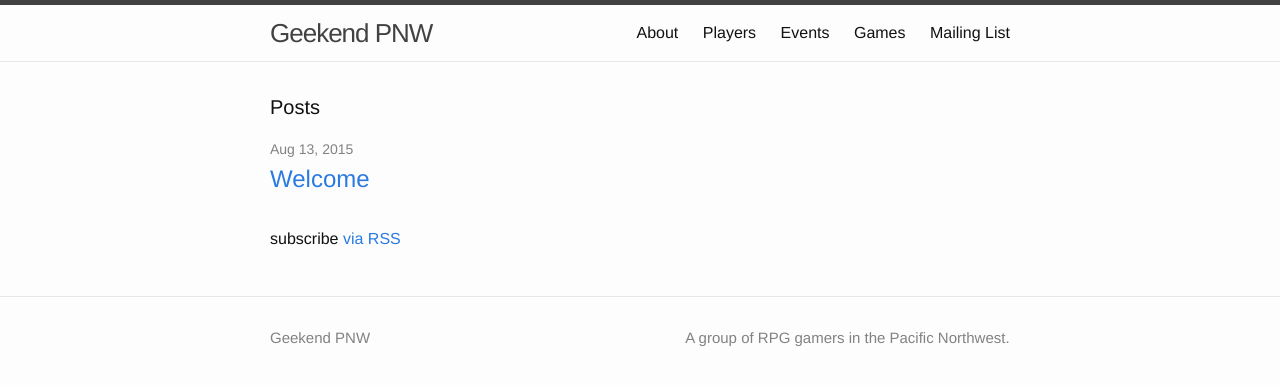
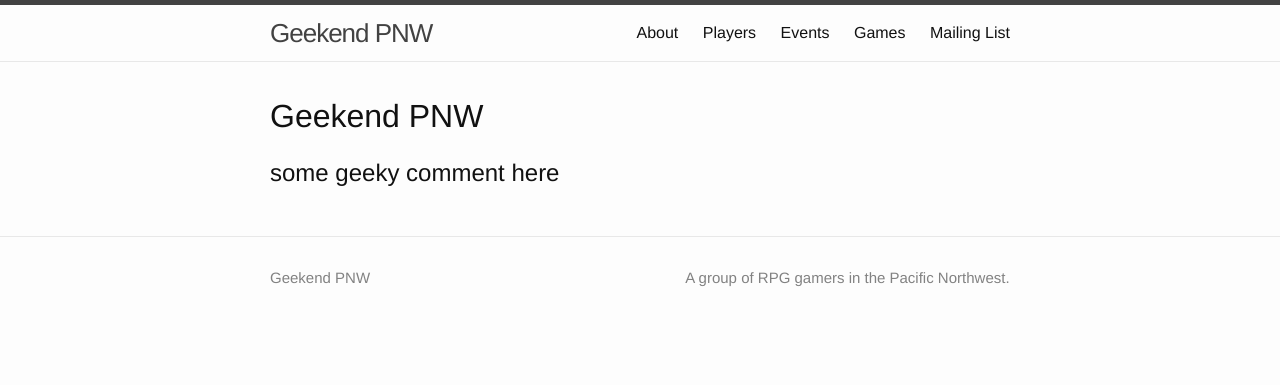
Before and after one commit to Geekend-PNW/geekend-pnw.github.com, a Jekyll site: the page built from index.html, in a window 1280 px wide. Shown: the top 385 px of the page. Built offline with Jekyll 4.4.1, drawn with Linux system fonts in a browser that asks for light colours.

Commit message:
correcting the home page

```diff
--- a/index.html
+++ b/index.html
@@ -4,20 +4,7 @@ layout: default
 
 <div class="home">
 
-  <h1 class="page-heading">Posts</h1>
-
-  <ul class="post-list">
-    {% for post in site.posts %}
-      <li>
-        <span class="post-meta">{{ post.date | date: "%b %-d, %Y" }}</span>
-
-        <h2>
-          <a class="post-link" href="{{ post.url | prepend: site.baseurl }}">{{ post.title }}</a>
-        </h2>
-      </li>
-    {% endfor %}
-  </ul>
-
-  <p class="rss-subscribe">subscribe <a href="{{ "/feed.xml" | prepend: site.baseurl }}">via RSS</a></p>
+<h1 class="homepage-title">{{ site.title }}</h1>
+<h2 class="homepage-title">some geeky comment here</h2>
 
 </div>
```
